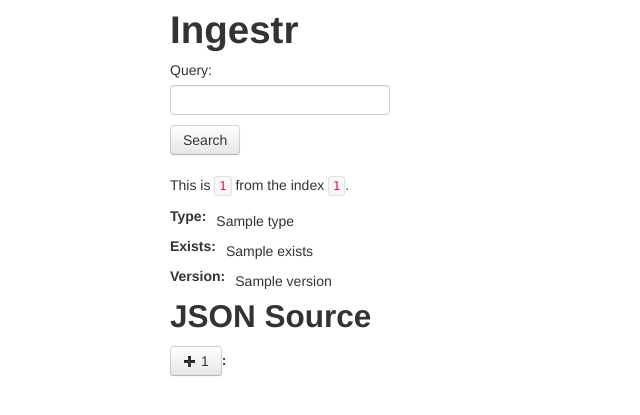
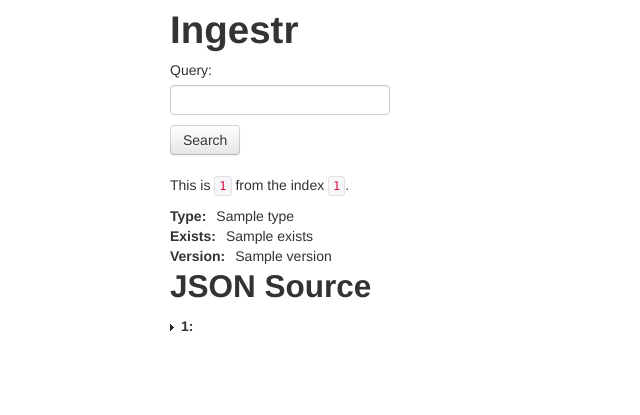
Before and after one commit to metabrainz/geordi, a Flask app: template ingestr-server/templates/document.html in a window 1280 px wide. Shown: the top 415 px of the page, without its empty margins (0-640 px from the left). Run offline with Flask 2, Linux system fonts and the light colour scheme; the template is opened without the code that fills it: most values are stand-ins (such as "Sample title", 1, 10 or a date in 2020); some libraries are stand-ins or nearby versions.

Commit message:
Make it not look utterly horrible

```diff
--- a/ingestr-server/templates/layout.html
+++ b/ingestr-server/templates/layout.html
@@ -1,15 +1,15 @@
 {%- macro expand_icon() -%}
-<i class="icon-plus"></i>
+<i class="icon-closed"></i>
 {%- endmacro -%}
 
 {%- macro json_pp(json_data) -%}
     <dl>
     {% for item in json_data.iteritems() recursive -%}
         {% if item[1] is defined and item[0] is defined %}
-            <dt><button class="btn block-expander closed">{{ expand_icon() }} {{ item[0] }}</button></dt>
+            <dt><span class="block-expander closed">{{ expand_icon() }} {{ item[0] }}</span></dt>
             <dd class="collapse">{{ json_looper(item[1], loop) }}</dd>
         {% else %}
-            <li style="clear: left"><button class="btn block-expander closed">{{ expand_icon() }}</button>
+            <li class="block-expander closed" style="clear: left">[{{ loop.index0 }}]
                 <div class="collapse li">{{ json_looper(item, loop) }}</div>
             </li>
         {% endif %}
@@ -31,35 +31,40 @@
 <script>
   function closeRegion($blockExpander) {
       $blockExpander
-        .next('div.li').addClass('collapse').end()
+        .children('div.li').addClass('collapse').end()
         .parents('dt').next('dd').addClass('collapse');
       toggleBits($blockExpander);
   }
 
   function openRegion($blockExpander) {
       $blockExpander
-        .next('div.li').removeClass('collapse').end()
+        .children('div.li').removeClass('collapse').end()
         .parents('dt').next('dd').removeClass('collapse');
       toggleBits($blockExpander);
   }
 
   function toggleBits($base) {
-      $base.toggleClass('closed open').find('i').toggleClass('icon-plus icon-minus');
+      $base.toggleClass('closed open').children('i').toggleClass('icon-closed icon-open');
   }
 
+  $('li').click(function() {
+    $(this).children('.block-expander').click();
+  });
+
   $('.block-expander').click(function(event) {
+    event.stopPropagation();
     $this = $(this);
     if ($this.hasClass('closed')) {
         openRegion($this);
         if (event.altKey) {
-            $this.next('div.li')
+            $this.children('div.li')
               .add($this.parents('dt').next('dd'))
               .find('.block-expander.closed').each(function() { openRegion($(this)) });
         }
     } else {
         closeRegion($this);
         if (event.altKey) {
-            $this.next('div.li')
+            $this.children('div.li')
               .add($this.parents('dt').next('dd'))
               .find('.block-expander.open').each(function() { closeRegion($(this)) });
         }
@@ -76,11 +81,25 @@
            <link rel="stylesheet" href="/static/bootstrap/css/bootstrap.min.css">
            <style type="text/css">
                dl { margin: 0px; }
+               ul { margin-bottom: 0px; }
                dt::after { content: ': ' }
                dt, dd { float: left; }
                dt { clear: left }
-               dd { line-height: 30px; }
+               dd { line-height: 20px; }
+               li.closed { list-style-image: url('/static/images/closed.png') }
+               li.open { list-style-image: url('/static/images/open.png') }
                div.li { margin-left: 10px }
+               i.icon-closed, i.icon-open {
+                   width: 7px;
+                   height: 7px;
+                   line-height: 20px;
+                   display: inline-block;
+                   background-position: 0px 0px;
+                   vertical-align: baseline;
+               }
+               i.icon-closed { background-image: url('/static/images/closed.png'); }
+               i.icon-open { background-image: url('/static/images/open.png'); }
+               .block-expander, .json-expander { cursor: pointer; }
            </style>
        {% endblock %}
     </head>
```
Also changed, not shown: ingestr-server/templates/search.html (+7 -5 lines), ingestr-server/static/images/closed.png (added), ingestr-server/static/images/open.png (added).
